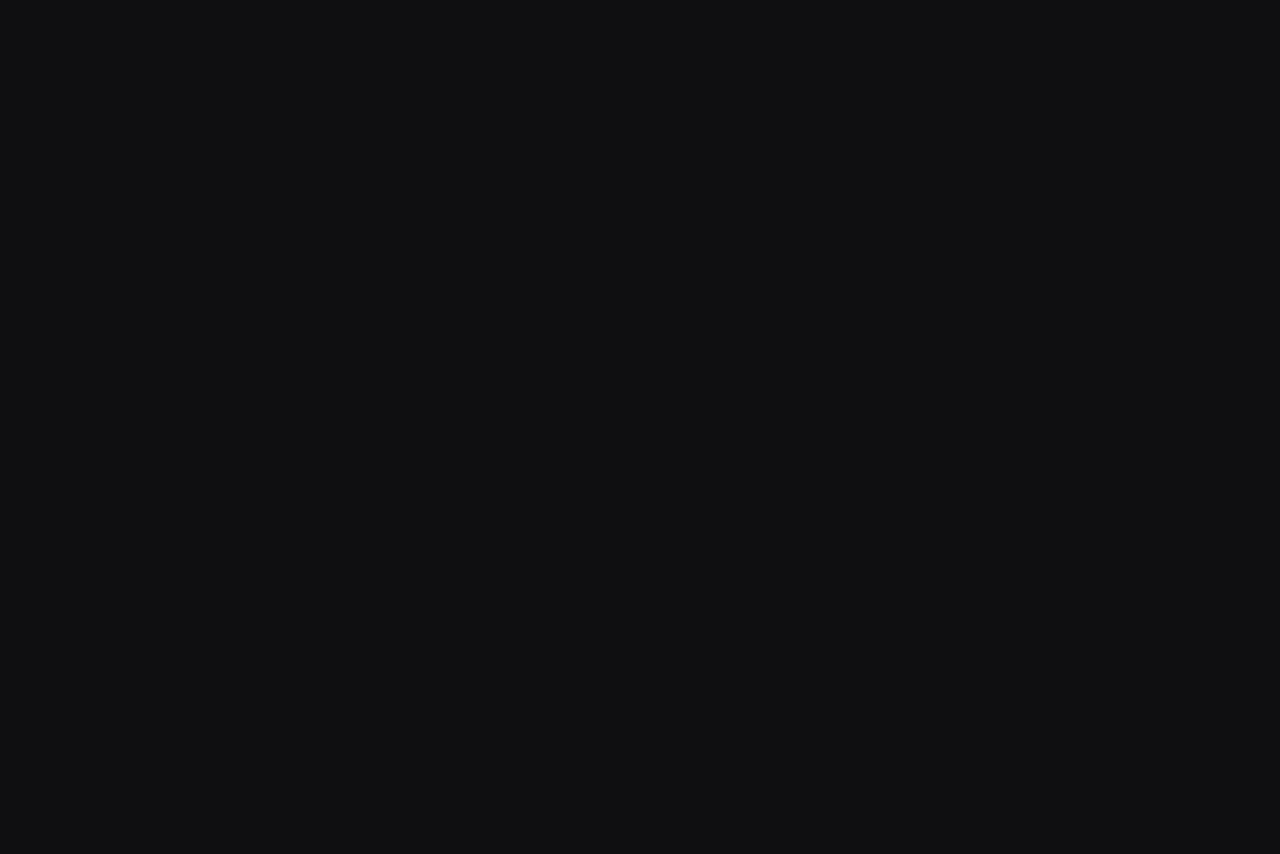
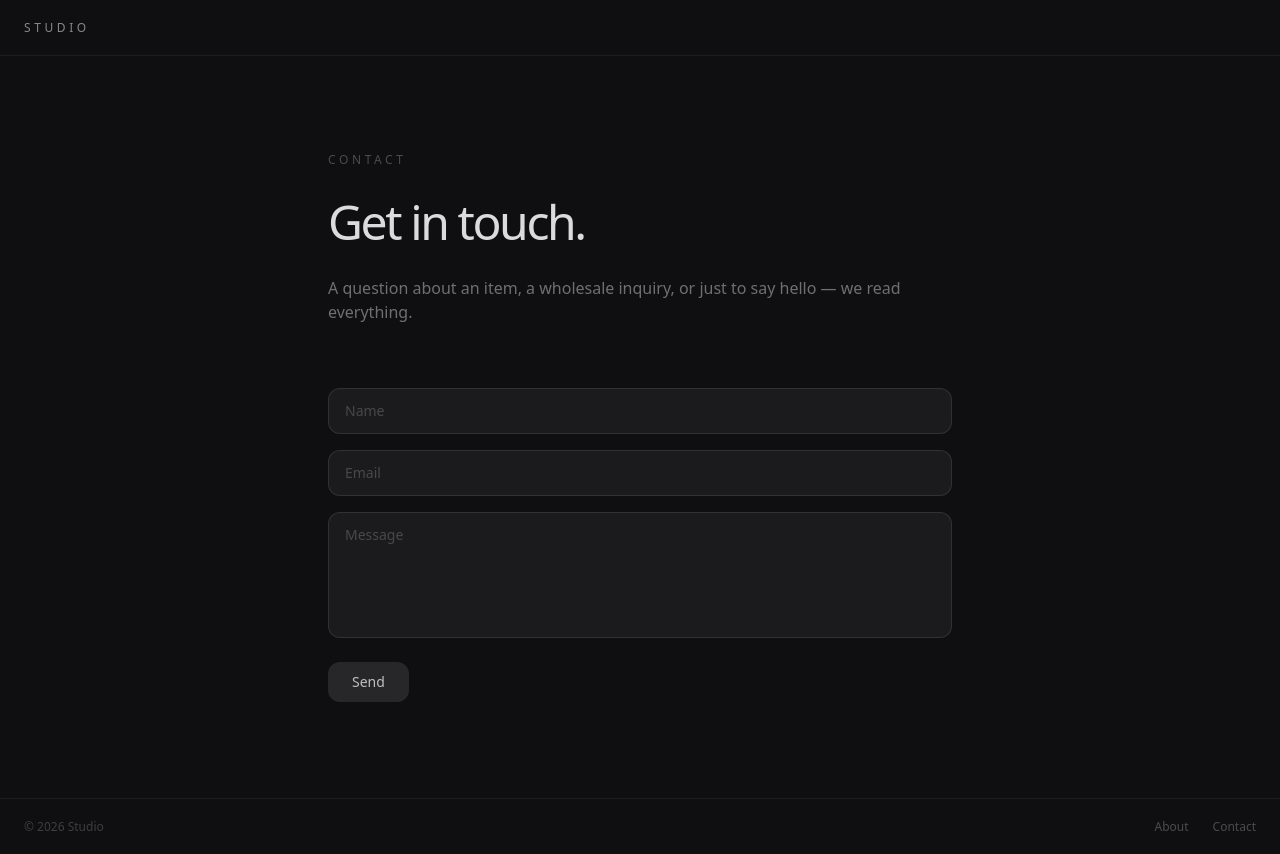
Before and after one commit to buddhikaherath92-dev/geistflow, a React (Vite) app: page /contact in a window 1280 px wide. Before the commit this address had no page. Before the commit the page ends 800 px from the top, so only its background shows below. Built offline with nearby package versions, Linux system fonts and the light colour scheme.

Commit message:
add contact page
Co-Authored-By: Claude Sonnet 4.6 <noreply@anthropic.com>

```diff
--- a/src/App.tsx
+++ b/src/App.tsx
@@ -3,6 +3,7 @@ import Layout from './components/Layout'
 import Home from './pages/Home'
 import ItemDetail from './pages/ItemDetail'
 import About from './pages/About'
+import Contact from './pages/Contact'
 
 function App() {
   return (
@@ -12,6 +13,7 @@ function App() {
           <Route path="/" element={<Home />} />
           <Route path="/item/:id" element={<ItemDetail />} />
           <Route path="/about" element={<About />} />
+          <Route path="/contact" element={<Contact />} />
         </Route>
       </Routes>
     </BrowserRouter>
--- a/src/components/Footer.tsx
+++ b/src/components/Footer.tsx
@@ -11,9 +11,12 @@ export default function Footer() {
         >
           About
         </Link>
-        <span className="text-white/25 text-xs hover:text-white/50 transition-colors cursor-pointer">
+        <Link
+          to="/contact"
+          className="text-white/25 text-xs hover:text-white/50 transition-colors"
+        >
           Contact
-        </span>
+        </Link>
       </nav>
     </footer>
   )
--- /dev/null
+++ b/src/pages/Contact.tsx
@@ -0,0 +1,66 @@
+import { useEffect, useState } from 'react'
+
+export default function Contact() {
+  const [name, setName] = useState('')
+  const [email, setEmail] = useState('')
+  const [message, setMessage] = useState('')
+  const [sent, setSent] = useState(false)
+
+  useEffect(() => {
+    document.title = 'Contact — studio'
+  }, [])
+
+  function handleSend() {
+    if (!name.trim() || !email.trim() || !message.trim()) return
+    setSent(true)
+  }
+
+  const inputClass =
+    'w-full bg-white/5 border border-white/10 rounded-xl px-4 py-3 text-white/75 text-sm placeholder:text-white/20 focus:outline-none focus:border-white/25 transition-colors'
+
+  return (
+    <main className="px-6 py-24 max-w-2xl mx-auto">
+      <p className="text-white/25 text-xs tracking-[0.3em] uppercase mb-6">Contact</p>
+      <h1 className="text-white/85 text-4xl md:text-5xl font-medium tracking-tighter leading-tight mb-6">
+        Get in touch.
+      </h1>
+      <p className="text-white/40 text-base mb-16">
+        A question about an item, a wholesale inquiry, or just to say hello — we read everything.
+      </p>
+
+      {sent ? (
+        <p className="text-white/50 text-base">Thanks, we'll be in touch.</p>
+      ) : (
+        <div className="flex flex-col gap-4">
+          <input
+            type="text"
+            placeholder="Name"
+            value={name}
+            onChange={(e) => setName(e.target.value)}
+            className={inputClass}
+          />
+          <input
+            type="email"
+            placeholder="Email"
+            value={email}
+            onChange={(e) => setEmail(e.target.value)}
+            className={inputClass}
+          />
+          <textarea
+            placeholder="Message"
+            value={message}
+            onChange={(e) => setMessage(e.target.value)}
+            rows={5}
+            className={`${inputClass} resize-none`}
+          />
+          <button
+            onClick={handleSend}
+            className="self-start mt-2 px-6 py-2.5 bg-white/10 text-white/70 text-sm rounded-xl hover:bg-white/15 hover:text-white/85 transition-colors cursor-pointer"
+          >
+            Send
+          </button>
+        </div>
+      )}
+    </main>
+  )
+}
```
